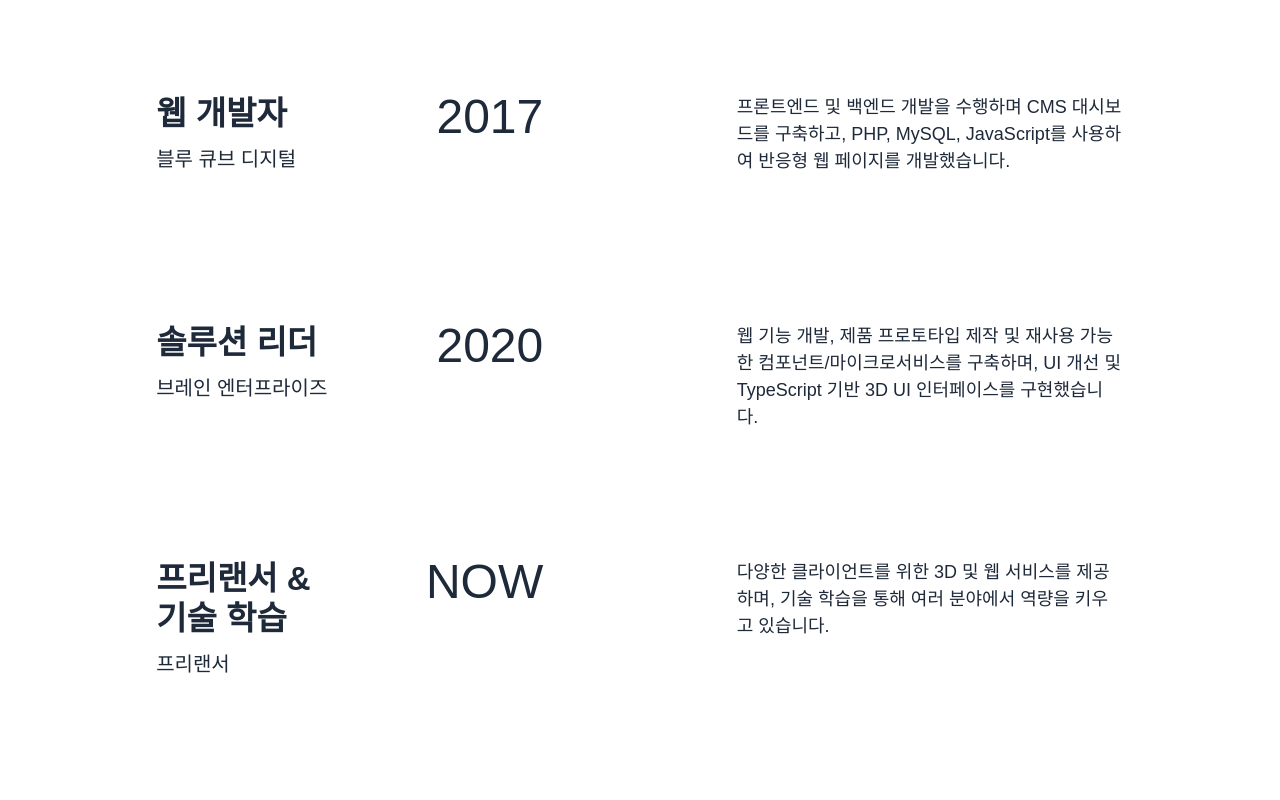
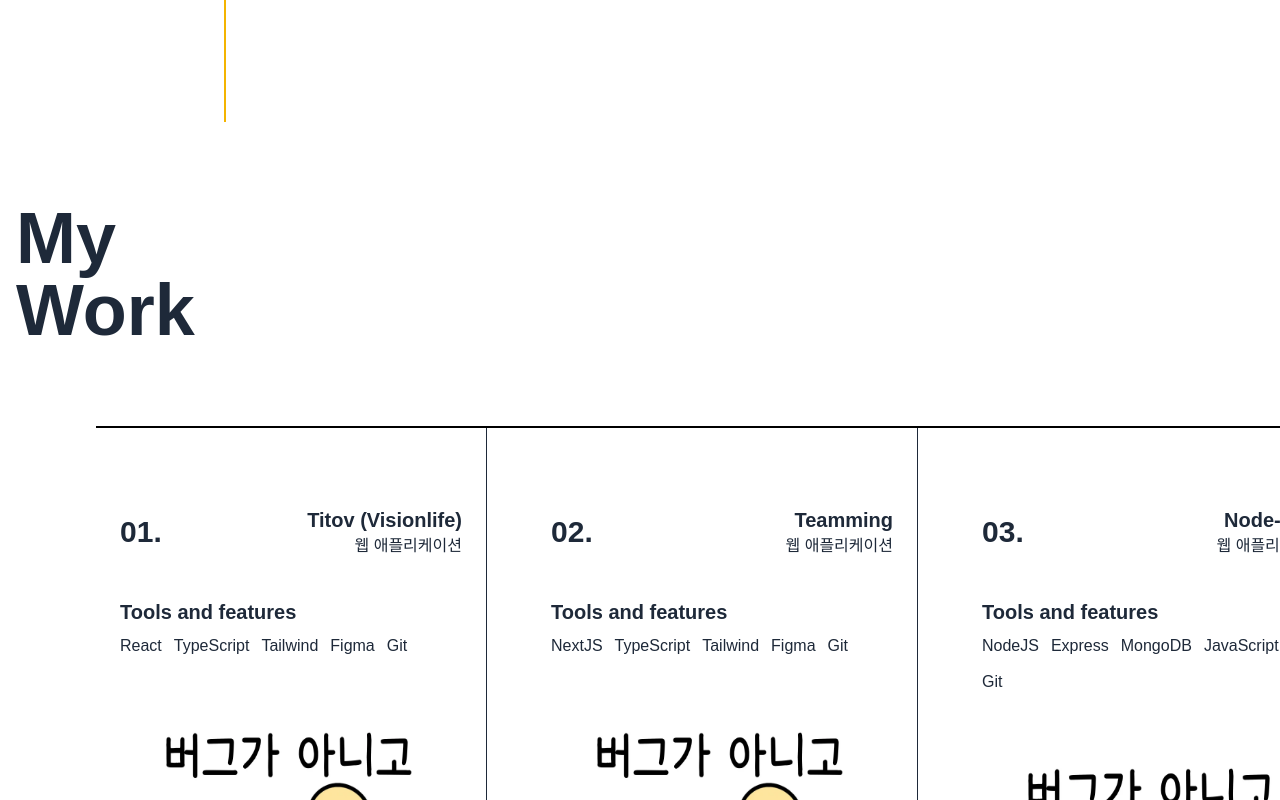
Before and after one commit to JangHwanPark/JangHwan-Portfolio, a React (Vite) app: page /about in a window 1280 px wide. Shown: the part 2720-3520 px from the top of the page. Built offline with nearby package versions, Linux system fonts and the light colour scheme; a web font is replaced by a local one.

Commit message:
:art: chore - Project 반응형 작업
- 가상 선택자를 사용하여 리스트 상하단 선 표현

```diff
--- a/src/layout/RootLayout.tsx
+++ b/src/layout/RootLayout.tsx
@@ -2,7 +2,7 @@ import { Footer, Header } from "../layout";
 import { ThemeProvider } from "../providers/ThemeProvider";
 import clsx from "clsx";
 // Home, Project, , ProjectDetail
-import { About,  Skills, Experience } from "../pages";
+import { About, Project, Skills, Experience, ProjectDetail } from "../pages";
 import { AsideMenu } from "../layout";
 import { ScrollProvider } from "../providers/ScrollProvider";
 import CurveLine from "../components/Line/CurveLine";
@@ -44,13 +44,13 @@ const RootLayout = () => {
             firstClass='w-6/12 ml-72'
             lastClass='w-4/12 ml-72'/>
           <Skills />
-          {/*<CurveLine
+          <CurveLine
             containerClass='mt-12'
             firstClass='w-7/12 ml-56'
             lastClass='w-full ml-56'/>
           <Project />
           <ProjectDetail/>
-          <LinearLine className='w-6/12'/>*/}
+          <LinearLine className='w-6/12 mt-32'/>
           <Experience />
         </main>
         <Footer />
--- a/src/pages/Project.tsx
+++ b/src/pages/Project.tsx
@@ -1,9 +1,3 @@
-// import { Tab, TabList, TabPanel, TabPanels, Tabs } from "../components";
-// import { TabItem } from "../types/tabs";
-// import PageHeader from "../layout/PageHeader/PageHeader";
-// import ProjectCard from "../components/ProjectCard/ProjectCard";
-// import Horizontally from "../components/Scroll/Horizontally";
-import clsx from "clsx";
 import { Link } from "react-router-dom";
 import { useRef } from "react";
 import gsap from "gsap";
@@ -12,21 +6,14 @@ import { ScrollTrigger } from "gsap/ScrollTrigger";
 import { projects } from "../data";
 import { useScroll } from "../providers/ScrollProvider";
 
-/*const tabs: TabItem[] = [
-  { key: "tab1", label: "전체" },
-  { key: "tab2", label: "프런트엔드" },
-  { key: "tab3", label: "백엔드" },
-  { key: "tab4", label: "풀스택" },
-];*/
-
 const Project = () => {
   gsap.registerPlugin(ScrollTrigger);
   const { sections } = useScroll();
   const horizonRef = useRef<HTMLUListElement | null>(null);
 
-  const projectCnt = projects.length;
-  const itemWidth = 600;
-  const totalWidth = projectCnt * itemWidth;
+  const projectCnt = projects.length; // 프로젝트 개수
+  const itemWidth = 600; // 각 아이템(카드)의 너비
+  const totalWidth = projectCnt * itemWidth; // 전체 너비
   // const connHeight = window.innerHeight + itemWidth;
 
   useGSAP(() => {
@@ -45,24 +32,15 @@ const Project = () => {
     });
   }, []);
 
-  const connClass = clsx('w-full max-w-3xl md:max-w-6xl mx-auto')
-
-  const horizontallyClass = clsx(
-    'w-[350px] md:w-[600px] py-10 p-6 bg-white border-r',
-    'flex flex-col items-center justify-start gap-6',
-    //'transition-transform duration-300 hover:scale-105'
-  );
-
-  // content-stretch
   return (
-    <section id='projects' ref={sections.projects} className='flex flex-col items-start justify-center gap-6'>
-      <h2 className={`mt-20 mb-5 px-4 md:my-20 text-4xl md:text-7xl font-bold ${connClass}`}>
+    <section id='projects' ref={sections.projects} className='flex flex-col items-start justify-start'>
+      <h2 className='mt-20 mb-5 px-4 md:my-20 text-4xl md:text-7xl font-bold w-full max-w-3xl md:max-w-6xl mx-auto'>
         My <span>Work</span>
       </h2>
       {/* 3600px */}
-      <ul ref={horizonRef} className="w-[4000px] md:w-[4800px] px-24 md:mb-48 flex relative gap-10 border-y">
+      <ul ref={horizonRef} className="relative w-[3600px] lg:w-[3600px] px-24 mb-0 flex gap-10 before:content-[''] before:w-[50000vw] before:h-[2px] before:bg-black before:absolute before:top-0 after:content-[''] after:w-[50000vw] after:h-[2px] after:bg-black after:absolute after:top-[100%]">
         {projects.map((project, index) => (
-          <li key={index} className={horizontallyClass}>
+          <li key={index} className='w-[350px] md:w-[600px] py-10 p-6 bg-white border-r flex flex-col items-center justify-start gap-6 h-[860px] lg:h-[904px] xl:h-[1024px]'>
             {/* 프로젝트 헤더 */}
             <div className='w-full'>
               <header className='w-full my-10 flex items-center justify-between'>
```
